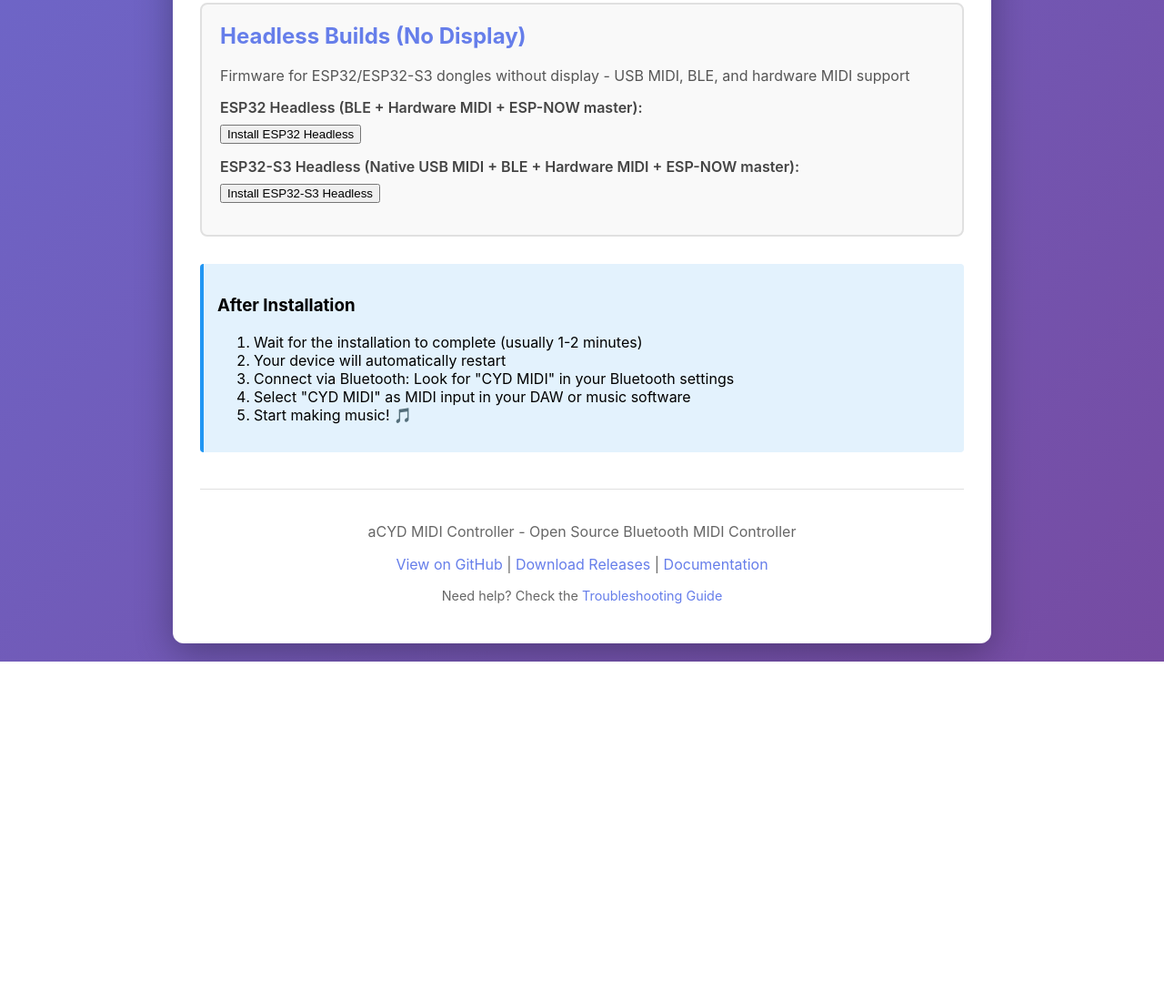
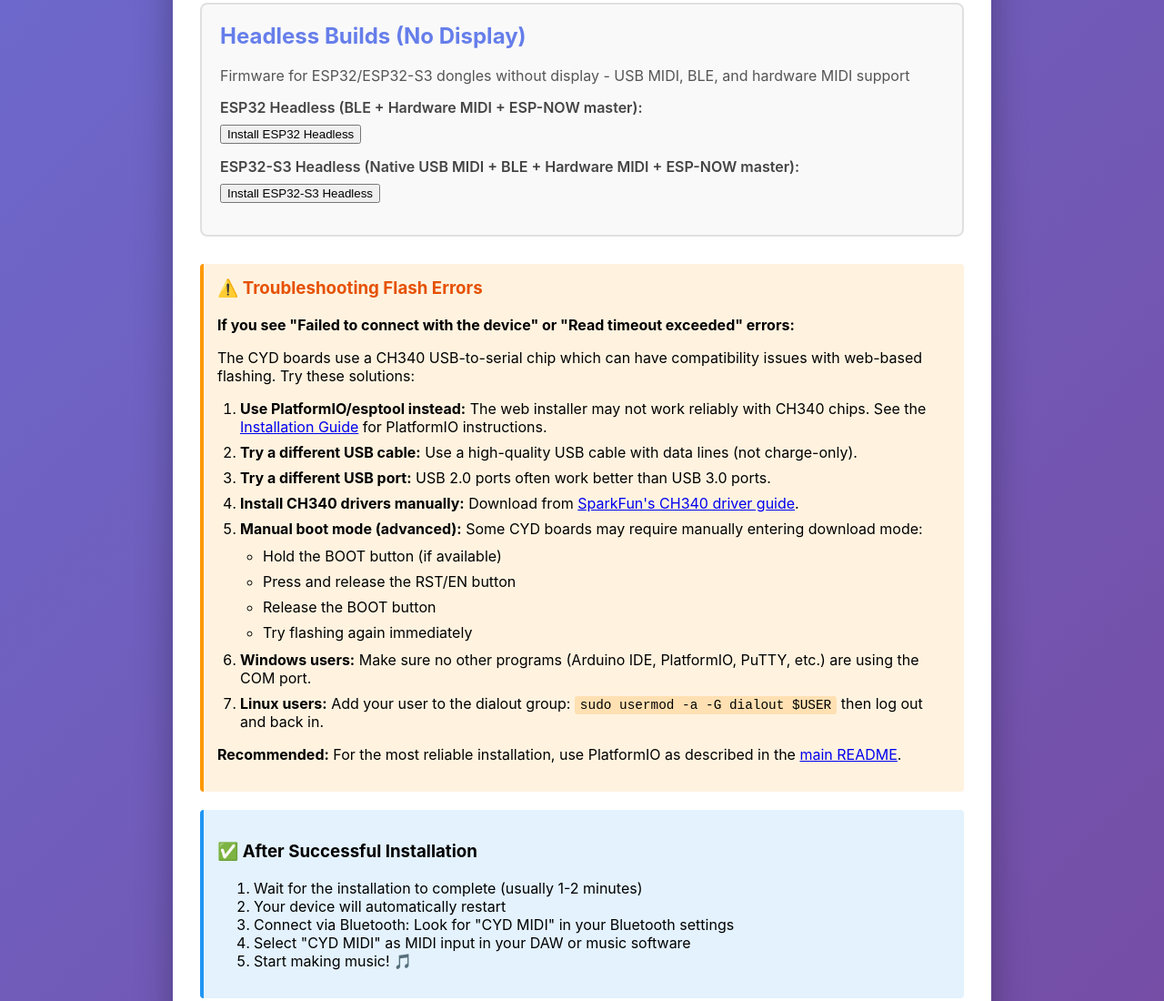
Before and after one commit to julesdg6/aCYD-MIDI, a plain HTML site: page flash.html in a window 1280 px wide. Shown: the part 1971-3071 px from the top of the page at 91% size. Before the commit the page ends 2698 px from the top, so only its background shows below. Drawn offline with Linux system fonts and the light colour scheme.

```diff
--- a/flash.html
+++ b/flash.html
@@ -71,6 +71,24 @@
             margin: 20px 0;
             border-radius: 4px;
         }
+        .warning-box h3 {
+            margin-top: 0;
+            color: #e65100;
+        }
+        .warning-box code {
+            background: #ffe0b2;
+            padding: 2px 6px;
+            border-radius: 3px;
+            font-family: 'Courier New', monospace;
+            font-size: 0.9em;
+        }
+        .warning-box ol, .warning-box ul {
+            margin: 10px 0;
+            padding-left: 25px;
+        }
+        .warning-box li {
+            margin: 8px 0;
+        }
         .requirements {
             background: #f5f5f5;
             padding: 20px;
@@ -96,7 +114,7 @@
             text-decoration: underline;
         }
     </style>
-    <script type="module" src="https://unpkg.com/esp-web-tools@10/dist/web/install-button.js?module"></script>
+    <script type="module" src="https://unpkg.com/esp-web-tools@10/dist/web/install-button.js"></script>
 </head>
 <body>
     <div class="container">
@@ -250,8 +268,31 @@
             </div>
         </div>
 
+        <div class="warning-box">
+            <h3>⚠️ Troubleshooting Flash Errors</h3>
+            <p><strong>If you see "Failed to connect with the device" or "Read timeout exceeded" errors:</strong></p>
+            <p>The CYD boards use a CH340 USB-to-serial chip which can have compatibility issues with web-based flashing. Try these solutions:</p>
+            <ol>
+                <li><strong>Use PlatformIO/esptool instead:</strong> The web installer may not work reliably with CH340 chips. See the <a href="https://github.com/julesdg6/aCYD-MIDI#installation">Installation Guide</a> for PlatformIO instructions.</li>
+                <li><strong>Try a different USB cable:</strong> Use a high-quality USB cable with data lines (not charge-only).</li>
+                <li><strong>Try a different USB port:</strong> USB 2.0 ports often work better than USB 3.0 ports.</li>
+                <li><strong>Install CH340 drivers manually:</strong> Download from <a href="https://learn.sparkfun.com/tutorials/how-to-install-ch340-drivers/all" target="_blank">SparkFun's CH340 driver guide</a>.</li>
+                <li><strong>Manual boot mode (advanced):</strong> Some CYD boards may require manually entering download mode:
+                    <ul>
+                        <li>Hold the BOOT button (if available)</li>
+                        <li>Press and release the RST/EN button</li>
+                        <li>Release the BOOT button</li>
+                        <li>Try flashing again immediately</li>
+                    </ul>
+                </li>
+                <li><strong>Windows users:</strong> Make sure no other programs (Arduino IDE, PlatformIO, PuTTY, etc.) are using the COM port.</li>
+                <li><strong>Linux users:</strong> Add your user to the dialout group: <code>sudo usermod -a -G dialout $USER</code> then log out and back in.</li>
+            </ol>
+            <p><strong>Recommended:</strong> For the most reliable installation, use PlatformIO as described in the <a href="https://github.com/julesdg6/aCYD-MIDI#installation">main README</a>.</p>
+        </div>
+
         <div class="info-box">
-            <h3>After Installation</h3>
+            <h3>✅ After Successful Installation</h3>
             <ol>
                 <li>Wait for the installation to complete (usually 1-2 minutes)</li>
                 <li>Your device will automatically restart</li>
```
